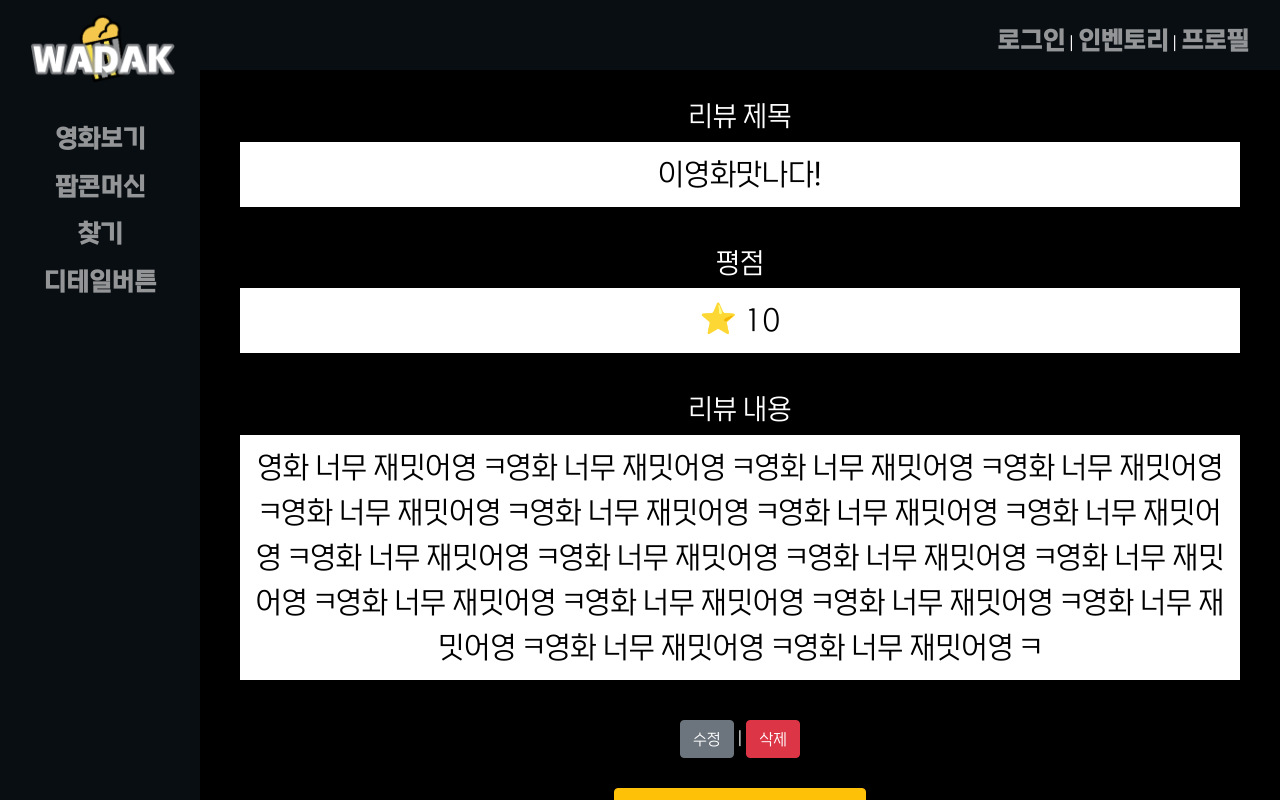
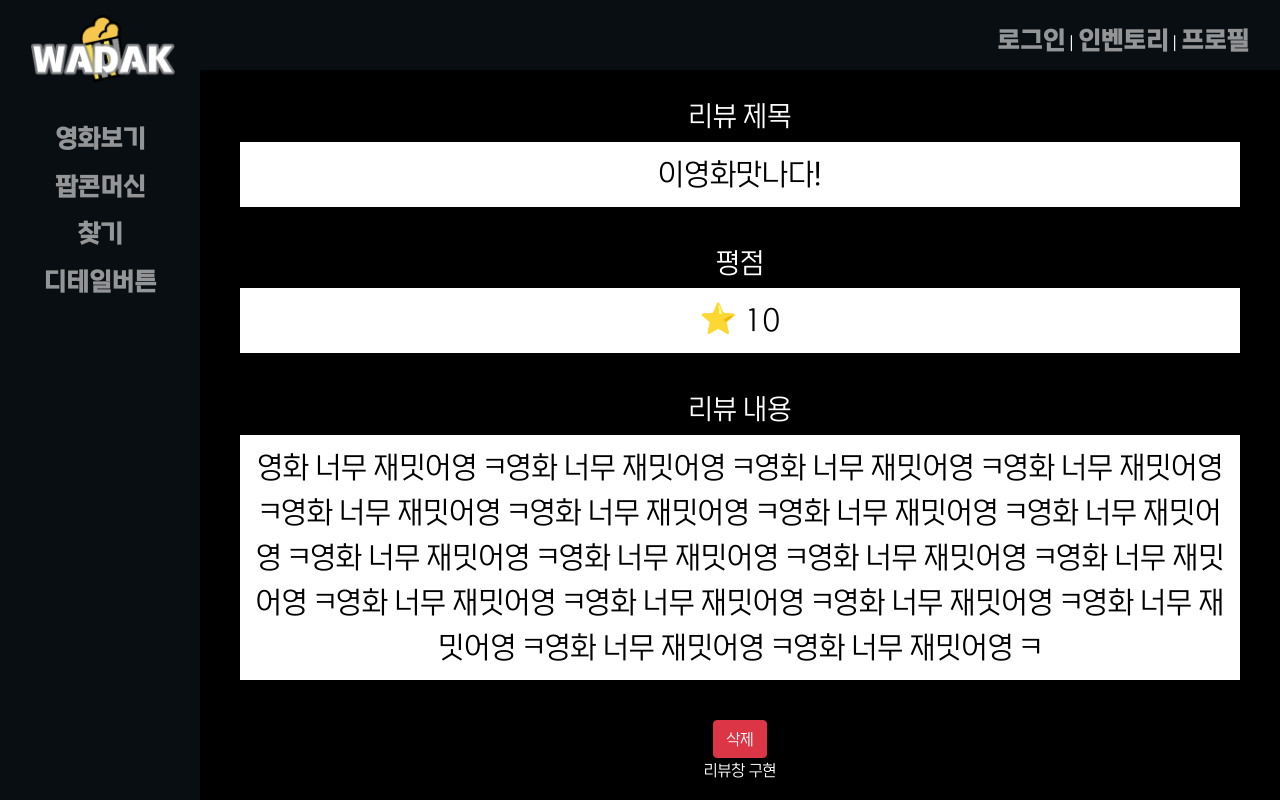
Before and after one commit to Alex-Redlich/WADAK, a Vue app in the folder final_pjt_front/: page /1/reviewdetail in a window 1280 px wide. Shown: the top 800 px of the page. Built offline with nearby package versions, Linux system fonts and the light colour scheme.

Commit message:
CSS수정__ReviewDetail.vue__리뷰디테일페이지 CSS 수정

```diff
--- a/final_pjt_front/src/components/MovieDetail/ReviewDetail.vue
+++ b/final_pjt_front/src/components/MovieDetail/ReviewDetail.vue
@@ -17,8 +17,8 @@
     </div>
     <div>
       <div class="buttons">
-        <div><button type="button" class="btn btn-secondary">수정</button> | <button type="button" class="btn btn-danger">삭제</button></div>
-
+        <div><button type="button" class="btn btn-danger">삭제</button></div>
+        <div class="review_comments">리뷰창 구현</div>
         <button id="Callback" type="button" class="btn btn-warning" @click="Callback">다른 리뷰 보러 가기</button>
       </div>
     </div>
```
